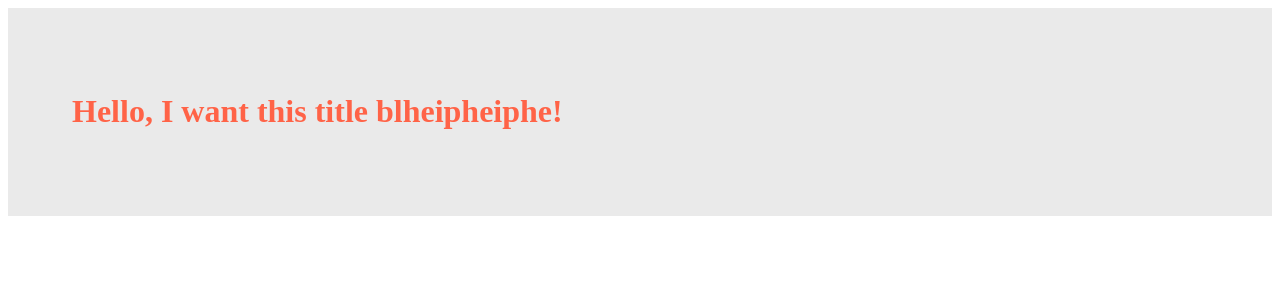
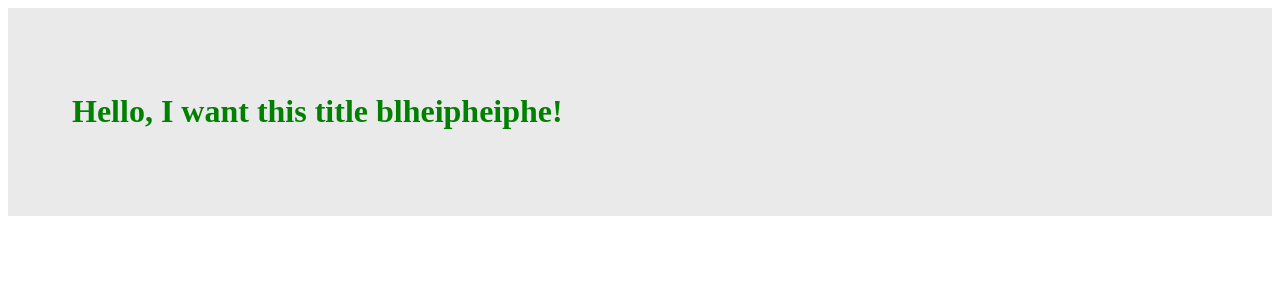
Before and after one commit to christianalfoni/new-git-flow, a React (Create React App) app: page / in a window 1280 px wide. Shown: the top 300 px of the page. Built offline with nearby package versions, Linux system fonts and the light colour scheme.

Commit message:
To green!

```diff
--- a/src/styles.css
+++ b/src/styles.css
@@ -1,6 +1,6 @@
 .App {
   opacity: 1;
   background-color: #eaeaea;
-  color: tomato;
+  color: green;
   padding: 4rem;
 }
```
